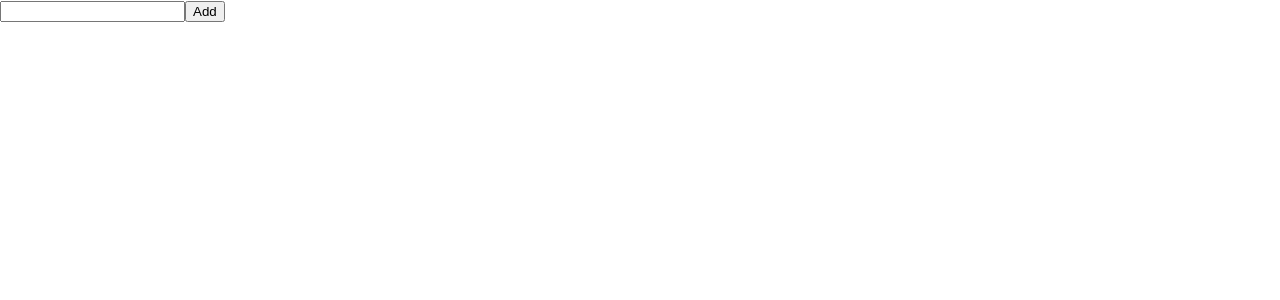
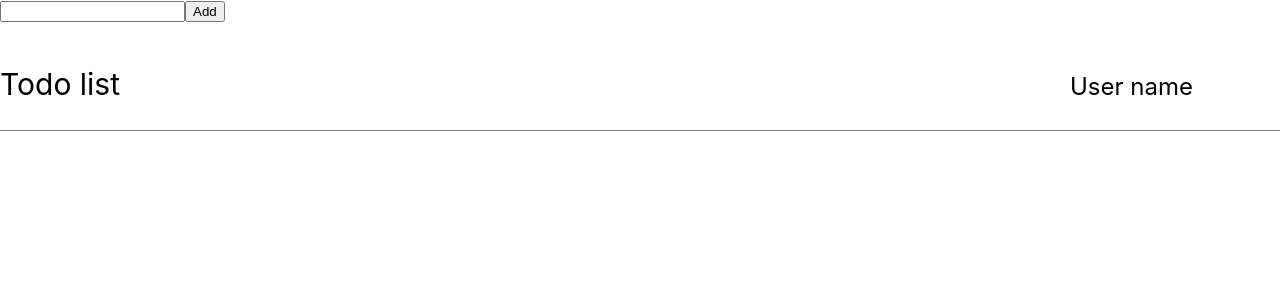
Before and after one commit to tranhoang2811/todo, a React (Create React App) app in the folder fe/: page /tasks in a window 1280 px wide. Shown: the top 300 px of the page. Built offline with nearby package versions, Linux system fonts and the light colour scheme.

Commit message:
finish header and css-header

```diff
--- a/fe/src/App.js
+++ b/fe/src/App.js
@@ -1,5 +1,6 @@
 import { useState } from "react";
 import axios from "axios";
+import TasksPage from "./pages/TasksPage";
 function App() {
   const [items, setItems] = useState([]);
   const [item, setItem] = useState("");
@@ -34,6 +35,7 @@ function App() {
           return <li key={index}>{value}</li>;
         })}
       </ul>
+      <TasksPage />
     </div>
   );
 }
--- a/fe/src/index.css
+++ b/fe/src/index.css
@@ -11,3 +11,52 @@ code {
   font-family: source-code-pro, Menlo, Monaco, Consolas, 'Courier New',
     monospace;
 }
+.container {
+  background-color: white;
+  width: 900px;
+  height: 750px;
+  position: absolute;
+  top: 50%;
+  left: 50%;
+  transform: translate(-50%, -50%);
+  box-shadow: 0 0 10px rgba(0, 0, 0, 0.3);
+  padding: 16px 30px;
+}
+
+.container__heading {
+  display: flex;
+  justify-content: space-between;
+  align-items: center;
+  padding: 8px 0;
+  border-bottom: 1px solid rgba(0, 0, 0, 0.5);
+  margin-bottom: 4px;
+}
+
+.container__heading h1 {
+  font-weight: 400;
+  font-size: 30px;
+}
+
+.user-account .account-actions {
+  width: 220px;
+  /* height: 100px; */
+  /* border-radius: 8px; */
+  /* box-shadow: 0 0 10px rgba(0, 0, 0, 0.3); */
+  background-color: white;
+  position: absolute;
+  top: 48px;
+  right: 0;
+  /* display: none; */
+}
+
+.account-actions .user-information {
+  display: flex;
+  align-items: center;
+  /* border-bottom: 1px solid rgba(0, 0, 0, 0.5); */
+}
+
+.account-actions .user-information .user-name {
+  display: inline-block;
+  font-size: 24px;
+  margin-left: 10px;
+}
--- a/fe/src/pages/TasksPage/components/Header/index.jsx
+++ b/fe/src/pages/TasksPage/components/Header/index.jsx
@@ -0,0 +1,20 @@
+function Header(){
+    return (
+        <div className="container__heading">
+            <h1>Todo list</h1>
+            <div className="user-account">
+                <div className="account-actions">
+                    <div className="user-information">
+                        <p className="user-name">User name</p>
+                    </div>
+
+                    {/* <ul className="options-container">
+                        <li className="option logout-button"><button>Logout</button></li>
+                    </ul> */}
+                </div>
+            </div>
+        </div>
+    )
+}
+
+export default Header
--- a/fe/src/pages/TasksPage/index.jsx
+++ b/fe/src/pages/TasksPage/index.jsx
@@ -0,0 +1,9 @@
+import Header from "./components/Header"
+
+function TasksPage(){
+    return (
+        <Header />
+    )
+}
+
+export default TasksPage
```
